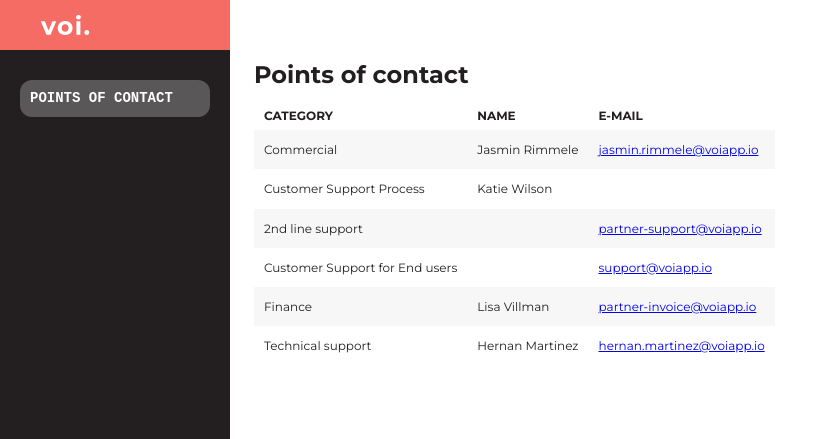
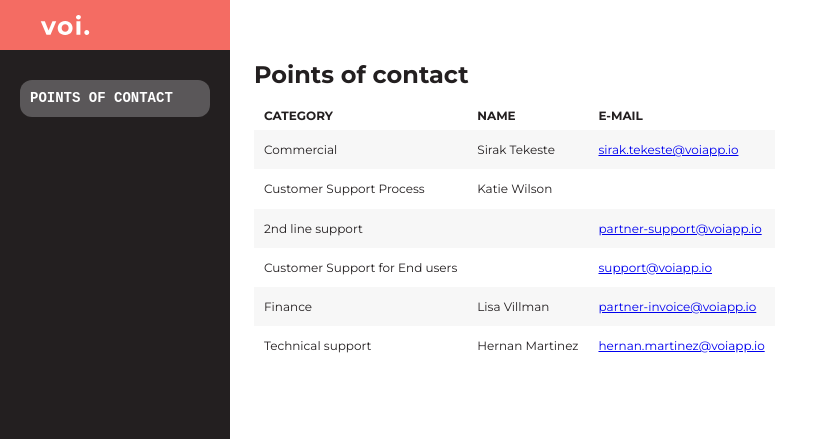
Before and after one commit to voi-api/voi-api.github.io, a Jekyll site: the page built from poc.md, in a window 1280 px wide and 900 px high. Shown: the top 439 px of the window, without its empty margins (0-828 px from the left). Built offline with Jekyll 4.4.1, drawn with Linux system fonts in a browser that asks for light colours; some web fonts are replaced.

Commit message:
Update poc.md

```diff
--- a/poc.md
+++ b/poc.md
@@ -11,7 +11,7 @@ description: Who to contact about what.
 
 | Category                       | Name              | E-mail                                                        |
 | ------------------------------ | ----------------- | ------------------------------------------------------------- |
-| Commercial                     | Jasmin Rimmele    | [jasmin.rimmele@voiapp.io](mailto:jasmin.rimmele@voiapp.io)   |
+| Commercial                     | Sirak Tekeste     | [sirak.tekeste@voiapp.io](mailto:sirak.tekeste@voiapp.io)   |
 | Customer Support Process       | Katie Wilson |                                                               |
 | 2nd line support               |                   | [partner-support@voiapp.io](mailto:partner-support@voiapp.io) |
 | Customer Support for End users |                   | [support@voiapp.io](mailto:support@voiapp.io)                 |
```
